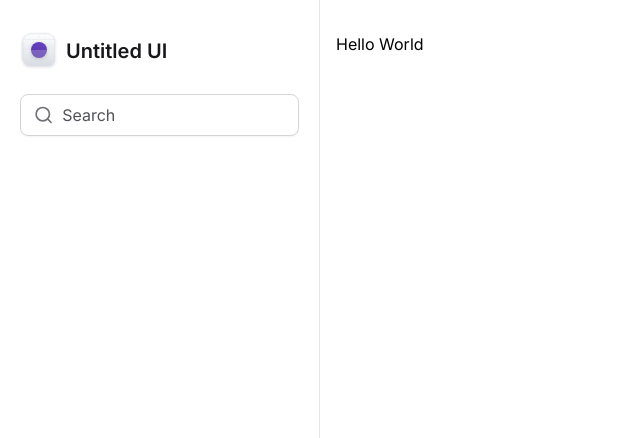
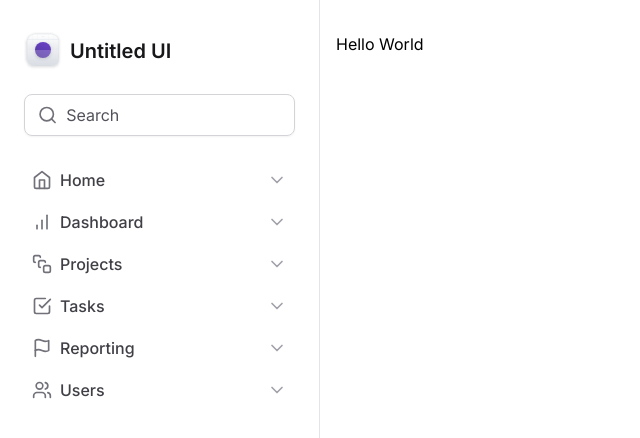
Before and after one commit to luiz21goncalves/ignite-tailwind, a Next.js app: page / in a window 1280 px wide. Shown: the top 438 px of the page, without its empty margins (0-640 px from the left). Built offline with nearby package versions, Linux system fonts and the light colour scheme.

Commit message:
feat: add main navigation component

```diff
--- a/src/components/Sidebar/Logo.tsx
+++ b/src/components/Sidebar/Logo.tsx
@@ -1,6 +1,6 @@
 export function Logo() {
   return (
-    <strong className="flex items-center gap-2 text-xl font-semibold text-zinc-900">
+    <strong className="mx-1 flex items-center gap-2 text-xl font-semibold text-zinc-900">
       <svg
         width={38}
         height={38}
--- /dev/null
+++ b/src/components/Sidebar/MainNavigation/NavItem.tsx
@@ -0,0 +1,25 @@
+import { ElementType } from 'react'
+
+import { ChevronDown } from 'lucide-react'
+
+type NavItemProps = {
+  title: string
+  icon: ElementType
+}
+
+export function NavItem(props: NavItemProps) {
+  const { icon: Icon, title } = props
+
+  return (
+    <a
+      href=""
+      className="group flex items-center gap-2 rounded px-3 py-2 transition-colors hover:bg-violet-50"
+    >
+      <Icon className="h-5 w-5 text-zinc-500" />
+      <span className="font-medium text-zinc-700 transition-colors group-hover:text-violet-500">
+        {title}
+      </span>
+      <ChevronDown className="ml-auto h-5 w-5 text-zinc-400 transition-colors group-hover:text-violet-300" />
+    </a>
+  )
+}
--- /dev/null
+++ b/src/components/Sidebar/MainNavigation/index.tsx
@@ -0,0 +1,23 @@
+import {
+  BarChart,
+  CheckSquare,
+  Flag,
+  Home,
+  SquareStack,
+  Users,
+} from 'lucide-react'
+
+import { NavItem } from './NavItem'
+
+export function MainNavigation() {
+  return (
+    <nav className="space-y-0.5">
+      <NavItem title="Home" icon={Home} />
+      <NavItem title="Dashboard" icon={BarChart} />
+      <NavItem title="Projects" icon={SquareStack} />
+      <NavItem title="Tasks" icon={CheckSquare} />
+      <NavItem title="Reporting" icon={Flag} />
+      <NavItem title="Users" icon={Users} />
+    </nav>
+  )
+}
--- a/src/components/Sidebar/index.tsx
+++ b/src/components/Sidebar/index.tsx
@@ -1,13 +1,14 @@
 import { Search } from 'lucide-react'
 
 import { Logo } from './Logo'
+import { MainNavigation } from './MainNavigation'
 
 export function Sidebar() {
   return (
     <aside className="space-y-6 border-r border-zinc-200 px-5 py-8">
       <Logo />
 
-      <div className="flex w-full items-center gap-2 rounded-lg border border-zinc-300 px-3 py-2 shadow-sm">
+      <div className="mx-1 flex items-center gap-2 rounded-lg border border-zinc-300 px-3 py-2 shadow-sm">
         <Search className="h-5 w-6 text-zinc-500" />
         <input
           type="text"
@@ -15,6 +16,8 @@
           className="w-full border-0 bg-transparent p-0 text-zinc-900 placeholder-zinc-600 outline-none"
         />
       </div>
+
+      <MainNavigation />
     </aside>
   )
 }
```
